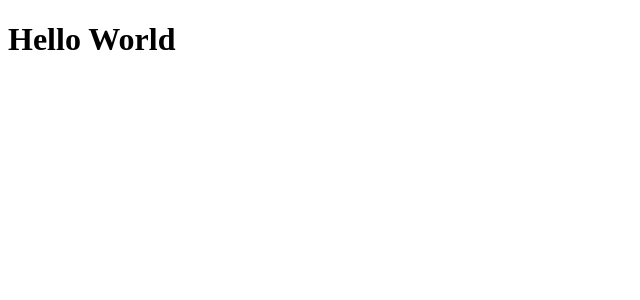
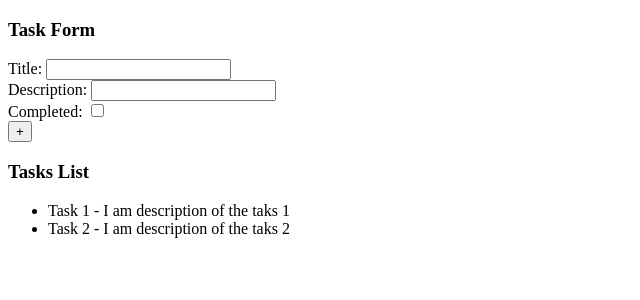
Before and after one commit to IsMor3Var/react-task-app, a React (Create React App) app: page / in a window 1280 px wide. Shown: the top 300 px of the page, without its empty margins (0-640 px from the left). Built offline with nearby package versions, Linux system fonts and the light colour scheme.

Commit message:
Create form

```diff
--- a/package.json
+++ b/package.json
@@ -13,6 +13,7 @@
     "@types/react-dom": "^18.0.10",
     "react": "^18.2.0",
     "react-dom": "^18.2.0",
+    "react-hook-form": "^7.41.3",
     "react-redux": "^8.0.5",
     "react-scripts": "5.0.1",
     "redux": "^4.2.0",
--- a/src/App.tsx
+++ b/src/App.tsx
@@ -1,12 +1,13 @@
-import React from 'react';
-import { useAppSelector } from './app/hooks';
+import React, { Fragment } from 'react';
+import { TaskForm } from './components/Tasks/TaskForm';
+import { TaskList } from './components/Tasks/TaskList';
 
 function App(): JSX.Element{
-
-  const tasksState = useAppSelector( state => state.tasks )
-
   return (
-    <h1>Hello World</h1>
+    <Fragment>
+      <TaskForm/>
+      <TaskList/>
+    </Fragment>
   );
 }
 
--- /dev/null
+++ b/src/components/Tasks/TaskForm.tsx
@@ -0,0 +1,37 @@
+import { Fragment } from "react";
+import { SubmitHandler, useForm } from "react-hook-form"
+import { ITask } from '../../interfaces/tasks'
+import { v4 as uuid } from "uuid";
+
+export const TaskForm = () => {
+
+  const { register, handleSubmit } = useForm<ITask>();
+
+  const handleOnSubmit: SubmitHandler<ITask> = data => {
+    let { title, description, completed } = data;
+    let taskTemp = { id: uuid(), title, description, completed };
+
+    console.log(taskTemp);
+
+  }
+
+  return (
+    <Fragment>
+      <h3>Task Form</h3>
+      <form onSubmit={handleSubmit(handleOnSubmit)}>
+        <div>
+          <label>Title: <input {...register("title")} /></label>
+        </div>
+        <div>
+          <label>Description: <input {...register("description")} /></label>
+        </div>
+        <div>
+          <label>Completed: <input type={"checkbox"} {...register('completed')} /></label>
+        </div>
+        <div>
+          <button type="submit"> + </button>
+        </div>
+      </form>
+    </Fragment>
+  )
+}
--- /dev/null
+++ b/src/components/Tasks/TaskList.tsx
@@ -0,0 +1,18 @@
+import { useAppSelector } from '../../app/hooks';
+import { Fragment } from 'react';
+
+export const TaskList = () => {
+
+  const tasksList = useAppSelector(state => state.tasks )
+
+  return (
+    <Fragment>
+      <h3>Tasks List</h3>
+      <ul>
+        { tasksList.map( task => (
+            <li key={ task.id }> { task.title } - { task.description } </li>
+        )) }
+      </ul>
+    </Fragment>
+  )
+}
```
Also changed, not shown: 1 other file (tests, documents, lock files or other folders).
